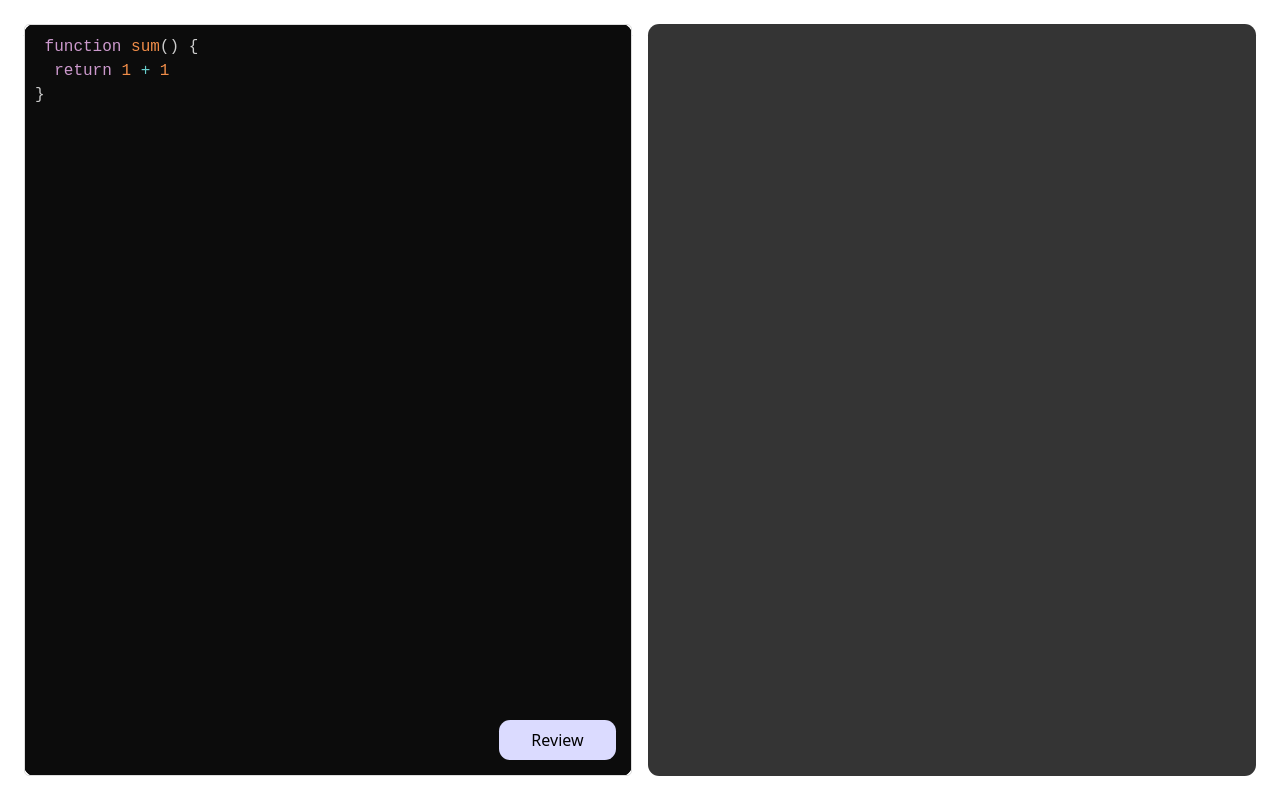
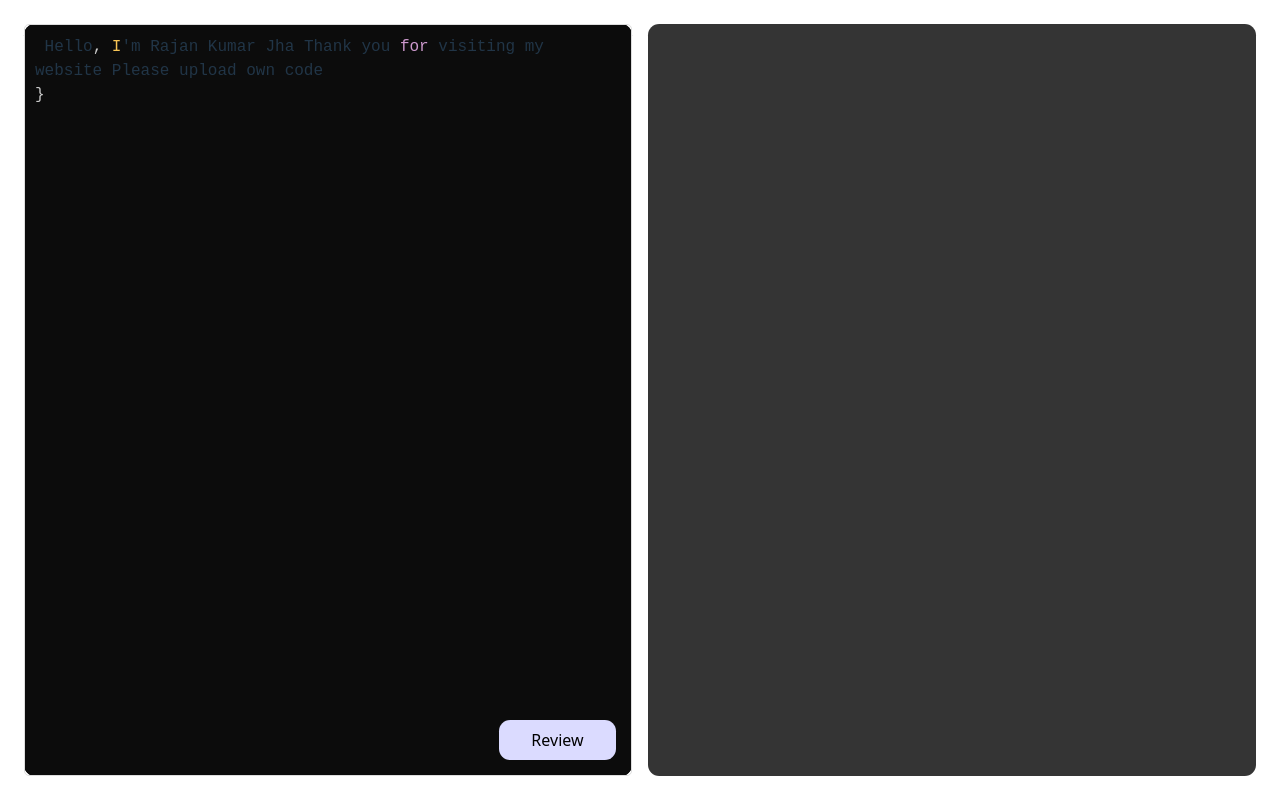
Before and after one commit to Rajanjha12/Code-Review, a React (Vite) app in the folder Frontend/: page / in a window 1280 px wide. Built offline with nearby package versions, Linux system fonts and the light colour scheme.

Commit message:
Update App.jsx

```diff
--- a/Frontend/src/App.jsx
+++ b/Frontend/src/App.jsx
@@ -11,8 +11,7 @@ import './App.css'
 
 function App() {
   const [ count, setCount ] = useState(0)
-  const [ code, setCode ] = useState(` function sum() {
-  return 1 + 1
+  const [ code, setCode ] = useState(` Hello, I'm Rajan Kumar Jha Thank you for visiting my website Please upload own code
 }`)
 
   const [ review, setReview ] = useState(``)
```
